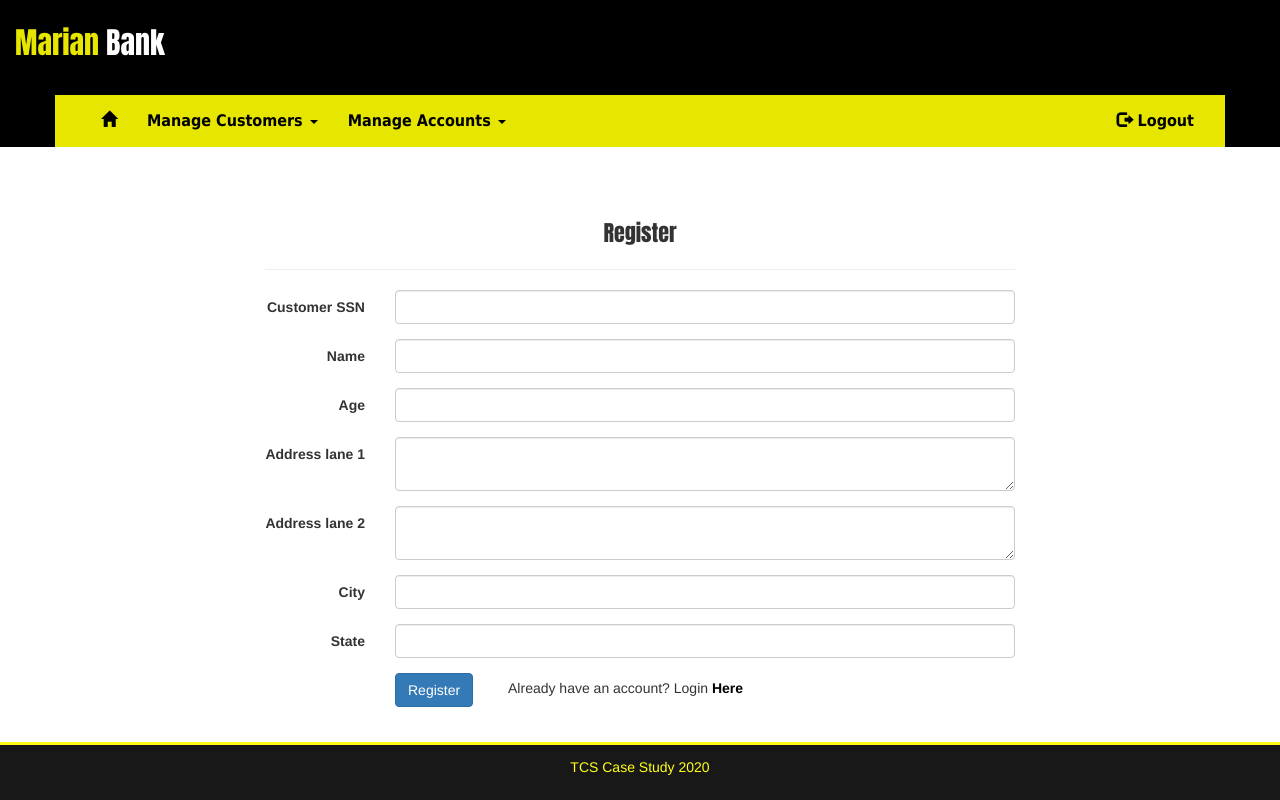
After one commit to mochatek/Retail-Bank, a Flask app: page /customer/create in a window 1280 px wide. The commit adds this page. Run offline with Flask 2, Linux system fonts and the light colour scheme; some libraries are stand-ins or nearby versions.

Commit message:
Template updated to Bootstrap, all models created, cust_reg&login set

```diff
--- a/bank/forms.py
+++ b/bank/forms.py
@@ -2,18 +2,25 @@ from flask_wtf import FlaskForm
 from wtforms import StringField, PasswordField, SubmitField, IntegerField, TextAreaField
 from wtforms.validators import DataRequired, Length
 from wtforms import ValidationError
+# from bank.models import Login, db
 
 def only_number(form, field):
         if not field.data.isnumeric():
             raise ValidationError('Only numbers are Allowed.')
 
+# def must_be_unique(form, field):
+#         user = db.session.query(Login).filter(Login.uname==field.data).first()
+#         if user:
+#             raise ValidationError('Sorry! This username is already taken.')
+
 class RegisterForm(FlaskForm):
-    ssnid = StringField('SSN ID', validators=[DataRequired(message='Mandatory'), Length(min=9, max=9, message='Enter a valid 9-digit SSN ID'), only_number])
-    uname = StringField('Username', validators=[DataRequired(message='Mandatory')])
-    age = StringField('Age', validators=[DataRequired(message='Mandatory'), Length(min=2, max=3, message='Enter a valid age'), only_number])
-    addr1 = TextAreaField('Address lane 1', validators=[DataRequired(message='Mandatory')])
-    addr2 = TextAreaField('Address lane 2', validators=[DataRequired(message='Mandatory')])
-    city = StringField('City', validators=[DataRequired(message='Mandatory')])
-    state = StringField('State', validators=[DataRequired(message='Mandatory')])
-    password = PasswordField('Password', validators=[DataRequired(message='Mandatory'), Length(min=6, message='Minimum 6 digits needed')])
+    cust_ssn = StringField('Customer SSN', validators=[DataRequired(message='Mandatory'), Length(min=9, max=9, message='Enter a valid 9-digit SSN ID'), only_number])
+    cust_name = StringField('Name', validators=[DataRequired(message='Mandatory')])
+    cust_age = StringField('Age', validators=[DataRequired(message='Mandatory'), Length(min=2, max=3, message='Enter a valid age'), only_number])
+    cust_addr1 = TextAreaField('Address lane 1', validators=[DataRequired(message='Mandatory')])
+    cust_addr2 = TextAreaField('Address lane 2',)
+    cust_city = StringField('City', validators=[DataRequired(message='Mandatory')])
+    cust_state = StringField('State', validators=[DataRequired(message='Mandatory')])
+    # uname = StringField('Username', validators=[DataRequired(message='Mandatory'), must_be_unique])
+    # password = PasswordField('Password', validators=[DataRequired(message='Mandatory'), Length(min=6, message='Minimum 6 characters needed')])
     submit = SubmitField('Register')
--- a/bank/routes.py
+++ b/bank/routes.py
@@ -1,6 +1,6 @@
 from bank import app
 from flask import render_template, request, redirect, url_for, flash
-from bank.models import User, db
+from bank.models import Customer, Login, Account, Transaction, db
 from datetime import datetime
 from bank.forms import RegisterForm
 
@@ -15,35 +15,74 @@ def login():
     else:
         uname = request.form.get('uname')
         password = request.form.get('password')
-        is_cust = int(request.form.get('is_cust'))
-        user = db.session.query(User).filter(User.uname==uname, User.is_cust==is_cust).first()
-        if user and user.check_password(password):
+        role = request.form.get('role')
+        user = db.session.query(Login).filter(Login.uname==uname, Login.role==role).first()
+        # if user and user.check_password(password):
+        if user:
             flash('Successfully Logged in.')
-            return redirect(url_for('index'))
+            return redirect(url_for('customer_home'))
         else:
             flash('Username-Password mismatch !!')
         return redirect(url_for('login'))
 
-@app.route('/register', methods=['GET', 'POST'])
-def register():
+
+@app.route('/customer')
+def customer_home():
+    return render_template('customer_home.html', page='customer_home')
+
+@app.route('/customer/create', methods=['GET', 'POST'])
+def create_customer():
     form = RegisterForm()
     if form.validate_on_submit():
-        ssnid = form.ssnid.data
-        uname = form.uname.data
-        age = form.age.data
-        addr1 = form.addr1.data
-        addr2 = form.addr2.data
-        city = form.city.data
-        state = form.state.data
-        is_cust = 1                         #Used to distinguish between tellet & customer.
-        created = datetime.now()            #Timestamp of creation.
-        password = form.password.data
-        user = User(ssnid=ssnid, uname=uname, age=age, addr1=addr1,
-                    addr2=addr2, city=city, state=state, is_cust=is_cust, created=created)
-        user.set_password(password)
-        db.session.add(user)
+        cust_ssn = form.cust_ssn.data
+        cust_name = form.cust_name.data
+        cust_age = form.cust_age.data
+        cust_addr1 = form.cust_addr1.data
+        cust_addr2 = form.cust_addr2.data
+        cust_city = form.cust_city.data
+        cust_state = form.cust_state.data
+        # is_cust = 1                                  Used to distinguish between tellet & customer.
+        cust_last_update = datetime.now()            #Timestamp of creation.
+        # uname = form.uname.data
+        # password = form.password.data
+        customer = Customer(cust_ssn=cust_ssn, cust_name=cust_name, cust_age=cust_age, cust_addr1=cust_addr1,
+                    cust_addr2=cust_addr2, cust_city=cust_city, cust_state=cust_state, cust_last_update=cust_last_update)
+
+        # user = Login(cust_id=customer.cust_id, uname=uname, is_cust=is_cust)
+        # user.set_password(password)
+
+        db.session.add(customer)
+        # db.session.add(user)
         db.session.commit()
-        flash('Registration successfull ! Login to continue.')
-        return redirect(url_for('login'))
+        flash('Customer Registration successfull !.')
+        return redirect(url_for('customer_home'))
     else:
-        return render_template('register.html', page='Register', form=form)
+        return render_template('create_customer.html', page='create_customer', form=form)
+
+@app.route('/customer/update')
+def update_customer():
+    return render_template('update_customer.html', page='update_customer')
+
+@app.route('/customer/delete')
+def delete_customer():
+    return render_template('delete_customer.html', page='delete_customer')
+
+@app.route('/customer/status')
+def customer_status():
+    return render_template('customer_status.html', page='customer_status')
+
+@app.route('/account/create')
+def create_account():
+    return render_template('create_account.html', page='create_account')
+
+@app.route('/account/delete')
+def delete_account():
+    return render_template('delete_account.html', page='delete_account')
+
+@app.route('/account/status')
+def account_status():
+    return render_template('account_status.html', page='account_status')
+
+@app.route('/logout')
+def logout():
+    return 'logout'
--- a/bank/templates/base.html
+++ b/bank/templates/base.html
@@ -1,31 +1,45 @@
 <!DOCTYPE html>
 <html lang="en">
 <head>
-    <meta charset="UTF-8">
-    <meta name="viewport" content="width=device-width, initial-scale=1.0">
-    <title>Flask Try</title>
-    <link rel="stylesheet" href="{{ url_for('static', filename = '/css/style.css') }}">
+  <title>Bootstrap Example</title>
+  <meta charset="utf-8">
+  <meta name="viewport" content="width=device-width, initial-scale=1">
+  <link rel="stylesheet" href="https://maxcdn.bootstrapcdn.com/bootstrap/3.4.1/css/bootstrap.min.css">
+  <script src="https://ajax.googleapis.com/ajax/libs/jquery/3.5.1/jquery.min.js"></script>
+  <script src="https://maxcdn.bootstrapcdn.com/bootstrap/3.4.1/js/bootstrap.min.js"></script>
+  <style>
+      a{
+          color:black;
+      }
+      li{
+          background-color: yellow;
+          color:black;
+          font:bold 16px Tahoma;
+      }
+      .active{
+          background-color: white;
+      }
+  </style>
 </head>
 <body>
-
-    <div id="header">
-        <header>
-            <h1>Marian Bank</h1>
-        </header>
+    <header class="container-fluid" style="background-color: black;">
+        <h2 style="font: bolder 30px Impact;"><span style="color:yellow; opacity: 0.9;">Marian </span><span style="color:white">Bank</span></h2>
+        <br>
         {% block nav %}
         {% endblock %}
+    </header>
+    <div class="container">
+        <div class="row">
+            <div class="col-sm-offset-2 col-sm-8" style="padding-top: 5%;padding-bottom: 9  %;">
+                {% block content %}
+                {% endblock %}
+            </div>
+        </div>
     </div>
 
-    <div id="content">
-            {% block content %}
-            {% endblock %}
-        </div>
-
-    <div id="footer">
-        <footer>
-            <h5>TCS Case Study (2020)</h5>
-        </footer>
-    </div>
+    <footer class="container-fluid text-center bg-primary" style="background-color:black;color:yellow;opacity: 0.9;border-top:3px solid yellow">
+        <p style="padding:1%">TCS Case Study 2020</p>
+    </footer>
 
 </body>
 </html>
--- /dev/null
+++ b/bank/templates/create_customer.html
@@ -0,0 +1,34 @@
+{% extends 'base.html' %}
+
+{% block nav %}
+    {% include 'includes/customer_nav.html' %}
+{% endblock %}
+
+{% block content %}
+    <h4 class="text-center" style="font:bold 22px Impact">Register</h4>
+    <hr>
+    <form class="form-horizontal" action="" method="POST">
+        {{ form.csrf_token }}
+        {% for field in form if field.name not in ['csrf_token', 'submit'] %}
+            <div class="form-group">
+                <label class="control-label col-sm-2" for="{{ field.name }}">{{ field.label }}</label>
+                <div class="col-sm-10">
+                    {{ field(class_="form-control") }}
+                    <span class="alert-danger">
+                        {% for error in field.errors %}
+                        <p>{{ error }}</p>
+                        {% endfor %}
+                    </span>
+                </div>
+            </div>
+        {% endfor %}
+        <div class="form-group">
+            <div class="col-sm-offset-2 col-sm-10">
+                {{ form.submit(class_="btn btn-primary") }}
+                <span style="margin-left: 5%;">Already have an account? Login <a href="{{ url_for('login') }}"><b>Here</b></a></span>
+
+            </div>
+        </div>
+    </form>
+    <br>
+{% endblock %}
--- /dev/null
+++ b/bank/templates/includes/customer_nav.html
@@ -0,0 +1,31 @@
+<nav class="navbar container" style="border-radius: 0%; background-color:yellow; opacity: 0.9;;margin-bottom: 0%;">
+    <div class="container-fluid">
+        <ul class="nav navbar-nav">
+            <li class="{% if page=='customer_home' %}active{% endif %}"><a href="{{ url_for('customer_home') }}"><span class="glyphicon glyphicon-home"></span></a></li>
+            <li class="dropdown">
+                <a class="dropdown-toggle" data-toggle="dropdown" href="#">Manage Customers
+                <span class="caret"></span></a>
+                <ul class="dropdown-menu">
+                  <li class="{% if page=='create_customer' %}active{% endif %}"><a href="{{ url_for('create_customer') }}">Create Customer</a></li>
+                  <li class="{% if page=='update_customer' %}active{% endif %}"><a href="{{ url_for('update_customer') }}">Update Customer</a></li>
+                  <li class="{% if page=='delete_customer' %}active{% endif %}"><a href="{{ url_for('delete_customer') }}">Delete Customer</a></li>
+                  <li class="{% if page=='customer_status' %}active{% endif %}"><a href="{{ url_for('customer_status') }}">Customer Status</a></li>
+                </ul>
+            </li>
+        </ul>
+        <ul class="nav navbar-nav">
+            <li class="dropdown">
+                <a class="dropdown-toggle" data-toggle="dropdown" href="#">Manage Accounts
+                <span class="caret"></span></a>
+                <ul class="dropdown-menu">
+                  <li class="{% if page=='create_account' %}active{% endif %}"><a href="{{ url_for('create_account') }}">Create Account</a></li>
+                  <li class="{% if page=='delete_account' %}active{% endif %}"><a href="{{ url_for('delete_account') }}">Delete Customer</a></li>
+                  <li class="{% if page=='account_status' %}active{% endif %}"><a href="{{ url_for('account_status') }}">Account Status</a></li>
+                </ul>
+            </li>
+        </ul>
+        <ul class="nav navbar-nav navbar-right">
+            <li><a href="{{ url_for('logout') }}"><span class="glyphicon glyphicon-log-out"></span> Logout</a></li>
+        </ul>
+    </div>
+</nav>
--- a/bank/templates/index.html
+++ b/bank/templates/index.html
@@ -5,5 +5,5 @@
 {% endblock %}
 
 {% block content %}
-    <p>Add some image or text to showcase your bank HERE.</p>
+    <p>This is the Home Page of Marian Bank</p>
 {% endblock %}
--- /dev/null
+++ b/temp.py
@@ -0,0 +1,6 @@
+from werkzeug.security import generate_password_hash, check_password_hash
+from datetime import datetime
+
+print(generate_password_hash('mocha'))
+
+print(datetime.now())
```
Also changed, not shown: bank/models.py (+40 -16 lines), bank/templates/customer_home.html (added, +11 -0 lines), bank/templates/includes/nav.html (+7 -4 lines), bank/templates/login.html (+31 -21 lines), bank/templates/register.html (deleted, +0 -23 lines), migrations/versions/505836dfbe2e_user_table.py (deleted, +0 -43 lines), migrations/versions/85c62469bbb9_all_db_update.py (added, +70 -0 lines), app.db.
